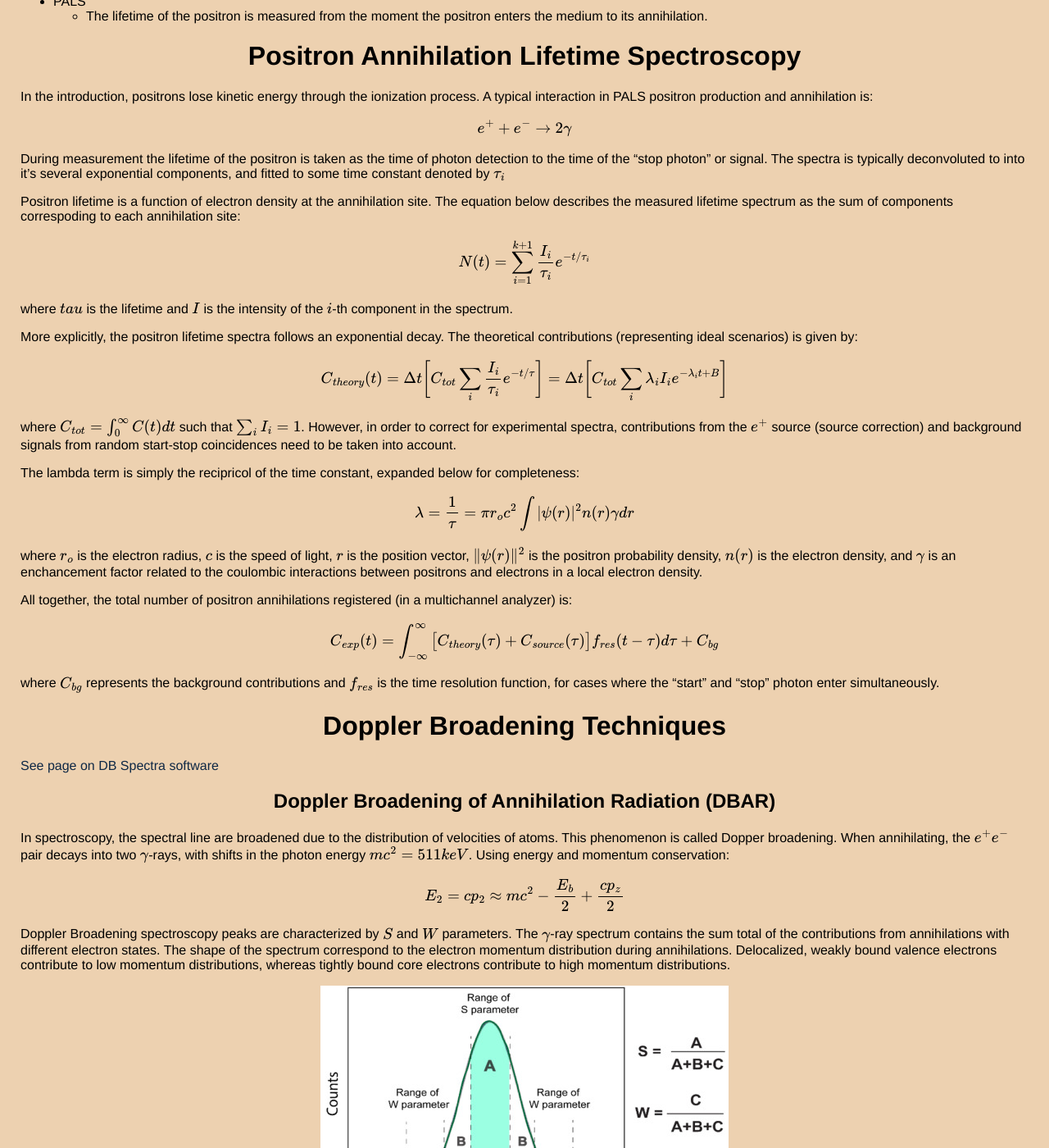
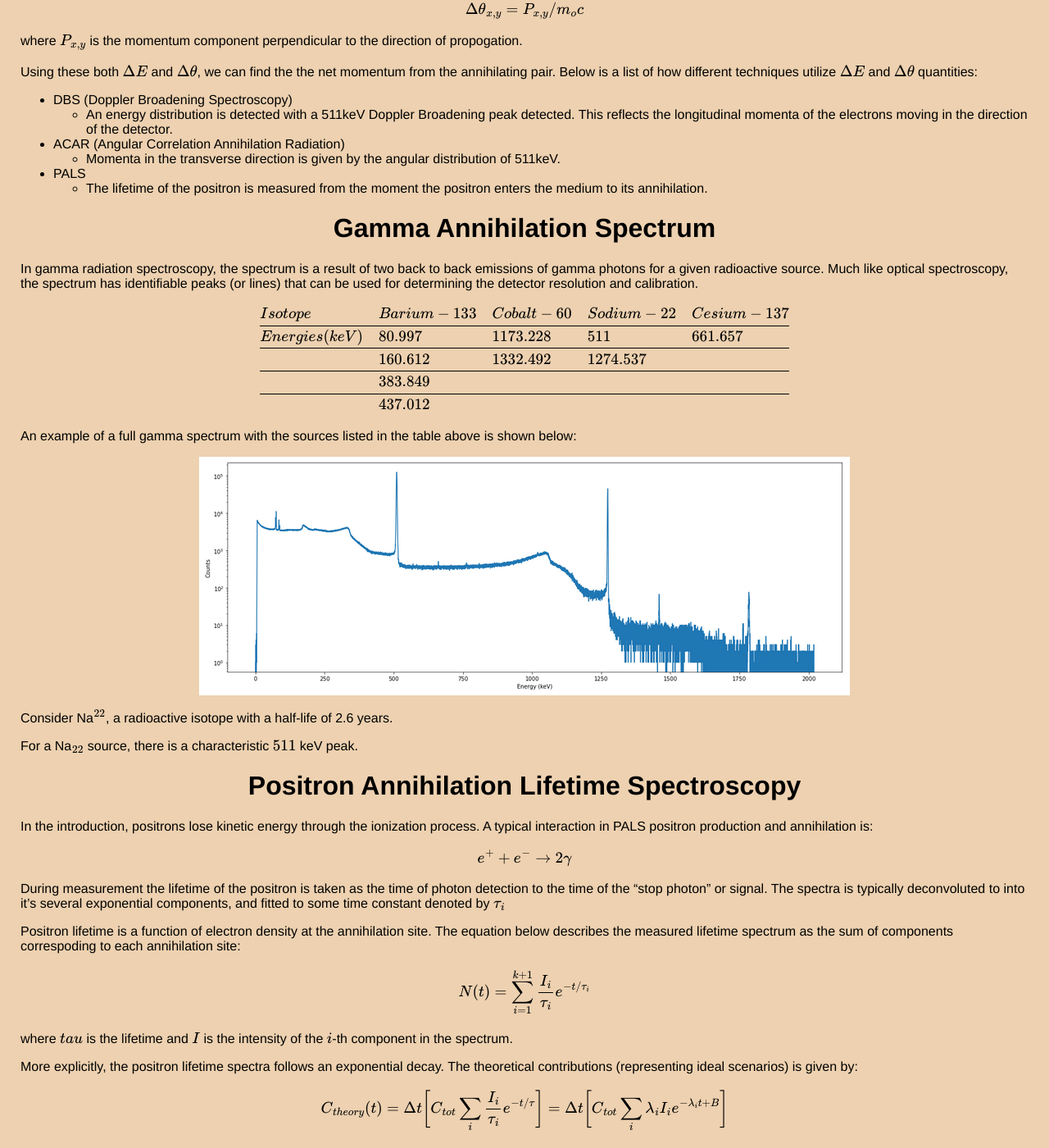
Before and after one commit to thaihangchung7/thaihangchung7.github.io, a Jekyll site: the page built from _notes/PositronAS.md, in a window 1280 px wide and 1400 px high, scrolled down 1542 px. Shown: the whole window at 82% size. Built offline with Jekyll 4.4.1, drawn with Linux system fonts in a browser that asks for light colours; formulas are drawn with MathJax 3; some of the changed text lies outside the part shown.

Commit message:
Added table of sources and full source spectrum

```diff
--- a/_notes/PositronAS.md
+++ b/_notes/PositronAS.md
@@ -6,7 +6,7 @@ category: notes
 
 The focus of these notes is to provide a comprehensive summary on positron annihilation spectroscopy and its applications as well as concepts that are important to PAS.
 
-# What and Why of Positrons?
+# The What and Why of Positrons?
 
 ## Introduction
 
@@ -33,6 +33,8 @@ Below is a comparison of techniques for resolved defect size.
 
 Below (Fig 1.) is a Feynmann Diagram of $$ e^{+} , e^{-} $$ annihilation emitting a photon. These interactions typically radiate two (three?)(para and ortho positronium?) photons.
 
+<img src="/assets/e_diagram.png" class="center">
+
 Techniques have been developed to collect quantaties of interest from the annihilation site such as time, energy and angular spectra.
 
 The energy and momentum of an annihilation are conserved. In other words, the energy of each photon should be equal to the rest mass energy of the $$ e^{+} $$ or $$ e^{-}$$ <span style="color:red"> check wording? </span>, plus or minus the energy due to Doppler Shifting, given by the equation below:
@@ -55,6 +57,30 @@ Using these both $$ \Delta E $$ and $$ \Delta \theta $$, we can find the the net
 
 + PALS
   - The lifetime of the positron is measured from the moment the positron enters the medium to its annihilation.
+
+# Gamma Annihilation Spectrum
+
+In gamma radiation spectroscopy, the spectrum is a result of two back to back emissions of gamma photons for a given radioactive source. Much like optical spectroscopy, the spectrum has identifiable peaks (or lines) that can be used for determining the detector resolution and calibration.
+
+$$
+\begin{array}
+\hline
+{Isotope}        & {Barium-133} & {Cobalt-60} & {Sodium-22} & {Cesium-137} \\ \hline
+{Energies (keV)} & {80.997}     & {1173.228}  & {511}       & {661.657}    \\ \hline
+& {160.612}    & {1332.492}  & {1274.537}  & {} \\ \hline
+& {383.849}    & {}          & {}          & {} \\ \hline
+& 437.012                         &                                &                                &
+\end{array}
+$$
+
+An example of a full gamma spectrum with the sources listed in the table above is shown below:
+
+<img src='/assets/fullspec.png' class='center'>
+
+Consider Na$$^{22}$$, a radioactive isotope with a half-life of 2.6 years.
+
+
+For a Na$$_{22}$$ source, there is a characteristic $$511$$ keV peak.
 
 # Positron Annihilation Lifetime Spectroscopy
 
@@ -221,6 +247,8 @@ For implantation energies between $$ 10 $$ keV - $$ 30 $$ keV, an Fe target will
 
 ## HPGe Detector Apparatus
 
+Germanium detectors provide the highest gamma ray energy resolution. For this particular setup  the FWHM is documented at $$\leq 1.8 keV$$
+
 Two standard coaxial high purity germanium detectors manufactured by Mirion Technologies (formerly Canberra) are used to detect gamma radiation. Contained in metal casing, the semiconductor is made of an $$0.5 mm$$ thick n-type diffused lithium contact and the p-type contact is $$0.3\mu m$$ thick well.
 
 "The germanium has a net impurity of about $$10^{10}$$ atoms/cc so that with moderate reverse bias, the entire volume between electrodes is depleted, and the electric field extends across this active region".
```
Also changed, not shown: assets/fullspec.png (added).
